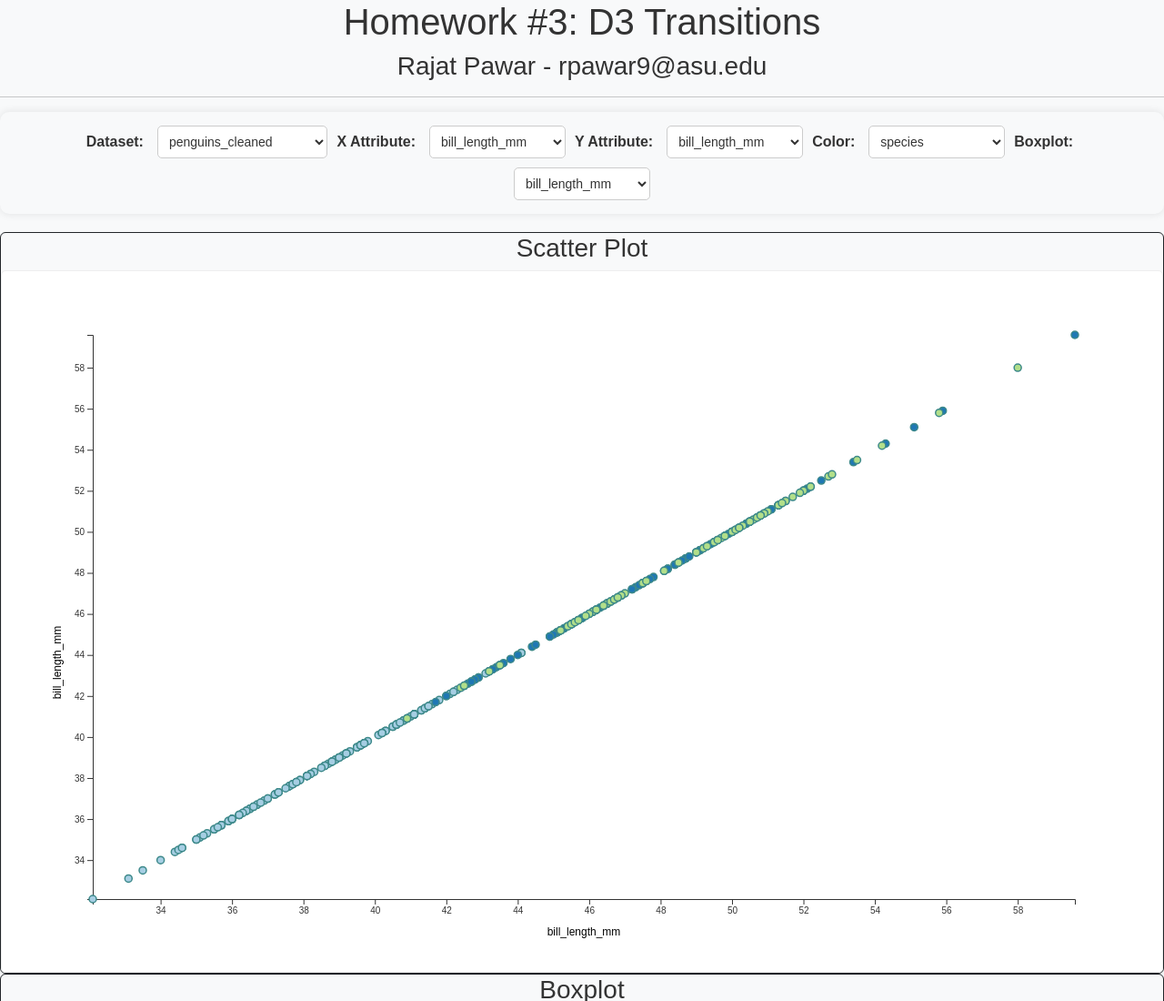
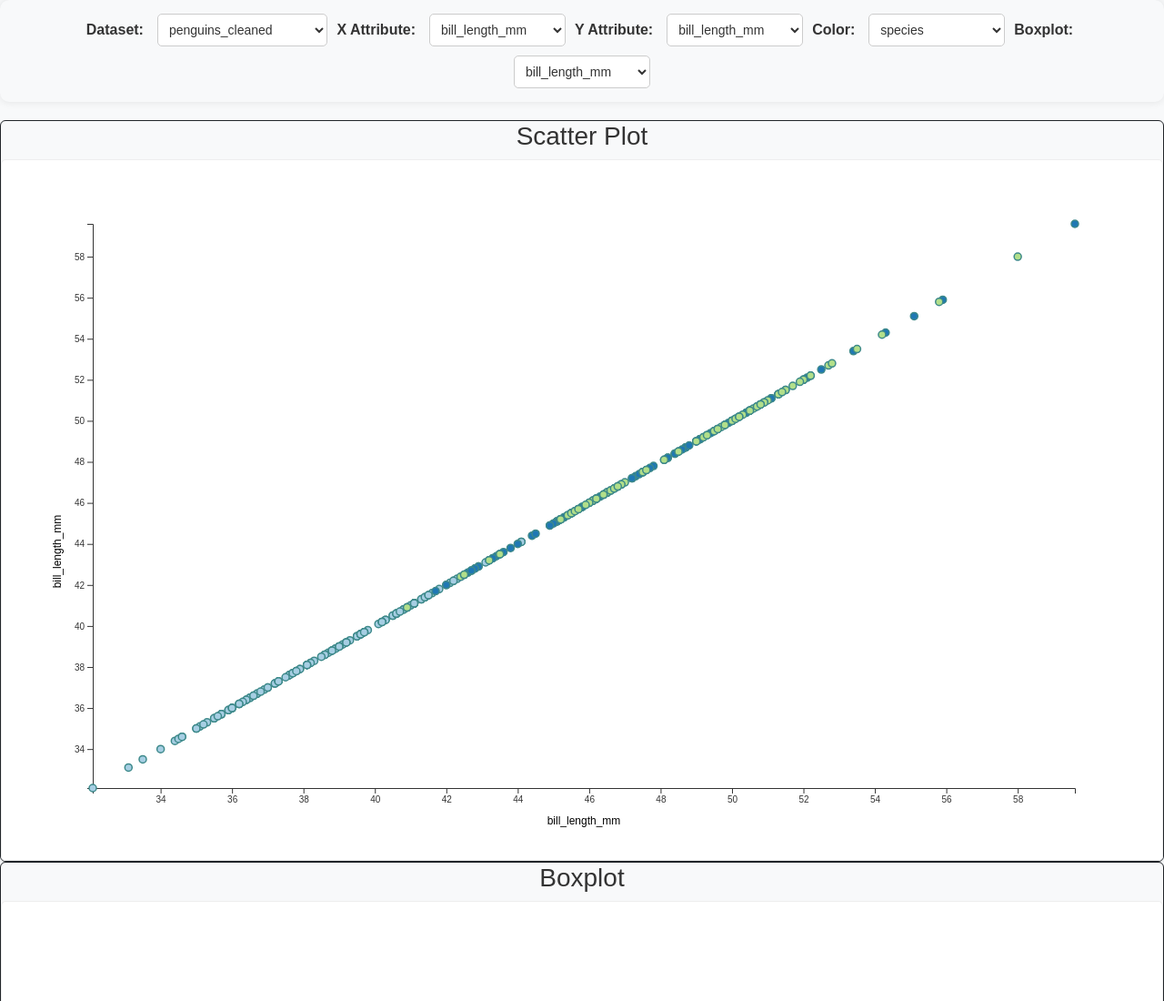
Before and after one commit to rajat98/ScatterPlot-BoxPlot, a plain HTML site: page index.html in a window 1280 px wide. Shown: the top 1100 px of the page at 91% size. Drawn offline with nearby package versions, Linux system fonts and the light colour scheme.

Commit message:
initial commit

```diff
--- a/index.html
+++ b/index.html
@@ -15,9 +15,9 @@
 </head>
 <body>
 <div class="myContainer">
-    <h1 class="text-center">Homework #3: D3 Transitions</h1>
-    <h3 class="text-center">Rajat Pawar - rpawar9@asu.edu</h3>
-    <hr>
+<!--    <h1 class="text-center">Homework #3: D3 Transitions</h1>-->
+<!--    <h3 class="text-center">Rajat Pawar - rpawar9@asu.edu</h3>-->
+<!--    <hr>-->
     <div class="control-panel">
         <label for="dataset-select" >Dataset:</label>
         <select id="dataset-select"  style="width: 15%;" onchange=" loadDatasets()">
```
